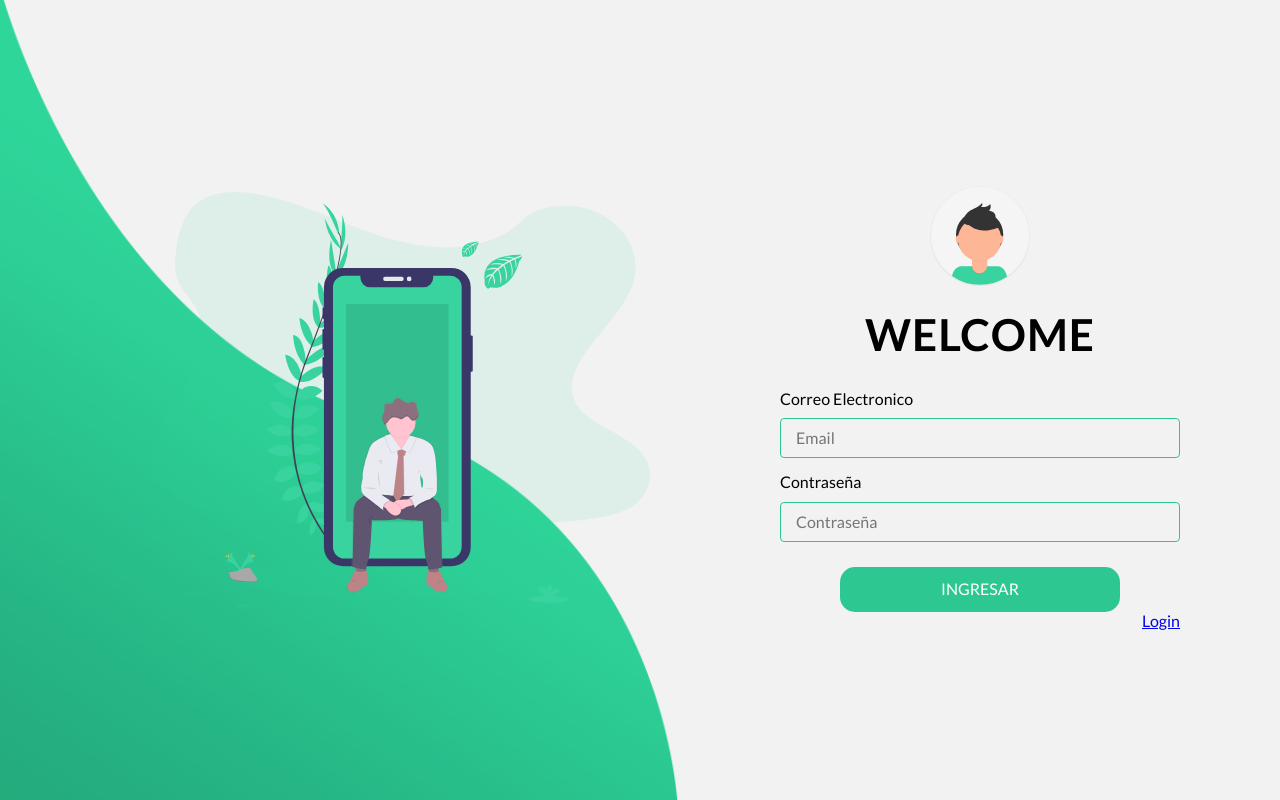
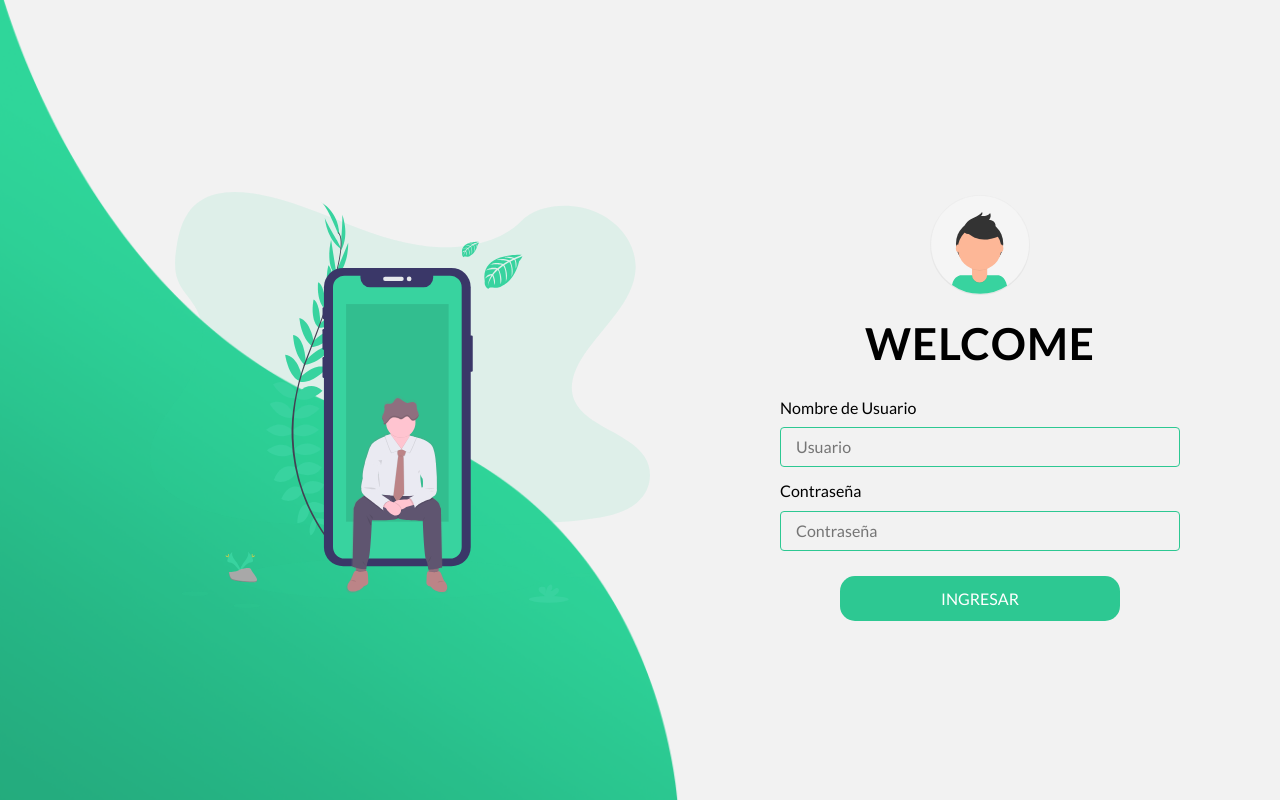
Before and after one commit to LuisR489/nxt_agenda_front, a Next.js app: page / in a window 1280 px wide. Built offline with nearby package versions, Linux system fonts and the light colour scheme.

Commit message:
adding validation

```diff
--- a/package.json
+++ b/package.json
@@ -16,6 +16,7 @@
     "next": "12.0.7",
     "react": "17.0.2",
     "react-dom": "17.0.2",
+    "react-toastify": "^8.1.0",
     "sass": "^1.45.0"
   },
   "devDependencies": {
--- a/pages/index.js
+++ b/pages/index.js
@@ -1,17 +1,28 @@
 import { useState } from 'react'
 import Head from 'next/head'
 import styles from '../styles/Login.module.scss'
-import Link from "next/link"
+import { useRouter } from 'next/router'
+import { ToastContainer, toast } from 'react-toastify';
+import 'react-toastify/dist/ReactToastify.css';
 
 export default function Home() {
 
-  const [email, setEmail] = useState('')
+  const [user, setUser] = useState('')
   const [password, setPassword] = useState('')
+
+  const router = useRouter()
 
   const handleSubmit = e => {
     e.preventDefault()
-    console.log({ email, password })
-    // login({document , password})
+    console.log({ user, password })
+
+    if(user === 'admin' && password === 'P@ssw0rd') {
+      router.push('/dashboard')
+    } else {
+
+      toast.error('Datos incorrectos')
+    }
+
   }
 
   return (
@@ -22,7 +33,7 @@ export default function Home() {
         <link rel="icon" href="/favicon.ico" />
         <link href="https://fonts.googleapis.com/css2?family=Lato:wght@400;700;900&display=swap" rel="stylesheet" />
       </Head>
-
+      <ToastContainer />
       <div className={styles.home} >
         <img className={styles.home__img_wave} src='/images/wave.png' />
         <img className={styles.home__img_person} src='/images/bg.svg' />
@@ -32,13 +43,13 @@ export default function Home() {
           </figure>
           <h3 className={styles.home__title} >Welcome</h3>
           <div className={styles.home__input}>
-            <label>Correo Electronico</label>
+            <label>Nombre de Usuario</label>
             <input
-                placeholder='Email'
-                type='email'
-                id='email'
-                value={email}
-                onChange= { e => setEmail(e.target.value) } />
+                placeholder='Usuario'
+                type='text'
+                id='user'
+                value={user}
+                onChange= { e => setUser(e.target.value) } />
           </div>
           <div className={styles.home__input}>
             <label>Contraseña</label>
@@ -56,9 +67,6 @@ export default function Home() {
               value='Ingresar' />
           </div>
         </form>
-        <Link href='/dashboard' >
-          <a>Login</a>
-        </Link>
       </div>
 
     </div>
--- a/styles/Login.module.scss
+++ b/styles/Login.module.scss
@@ -69,5 +69,6 @@
     text-transform: uppercase;
     color: #fff;
     border-radius: 15px;
+    cursor: pointer;
   }
 }
```
Also changed, not shown: 1 other file (tests, documents, lock files or other folders).
